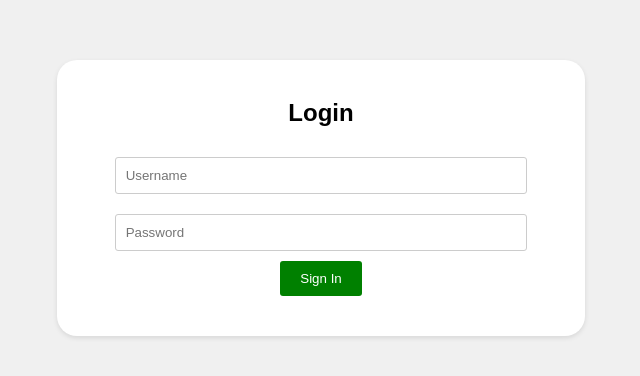
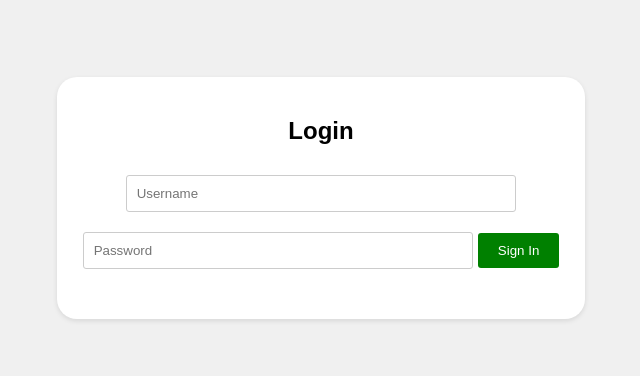
Before and after one commit to MasterZeeno/bold, a website: page public/index.html in a window 1280 px wide. Shown: the part 210-586 px from the top of the page, without its empty margins (319-959 px from the left). Drawn offline with Linux system fonts and the light colour scheme.

Commit message:
Update Site ✨

```diff
--- a/public/css/style.css
+++ b/public/css/style.css
@@ -1,3 +1,9 @@
+*,
+*::before,
+*::after {
+  box-sizing: border-box
+}
+
 body {
   font-family: sans-serif;
   display: flex;
```
